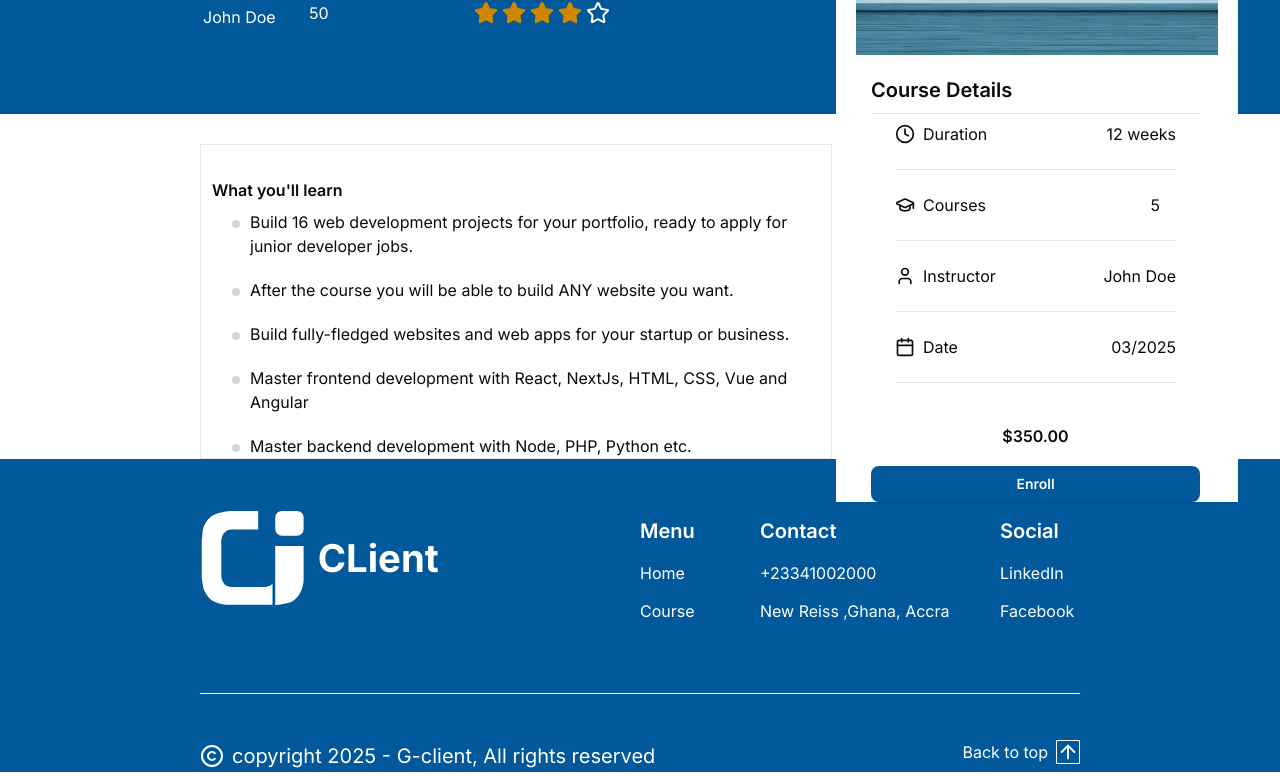
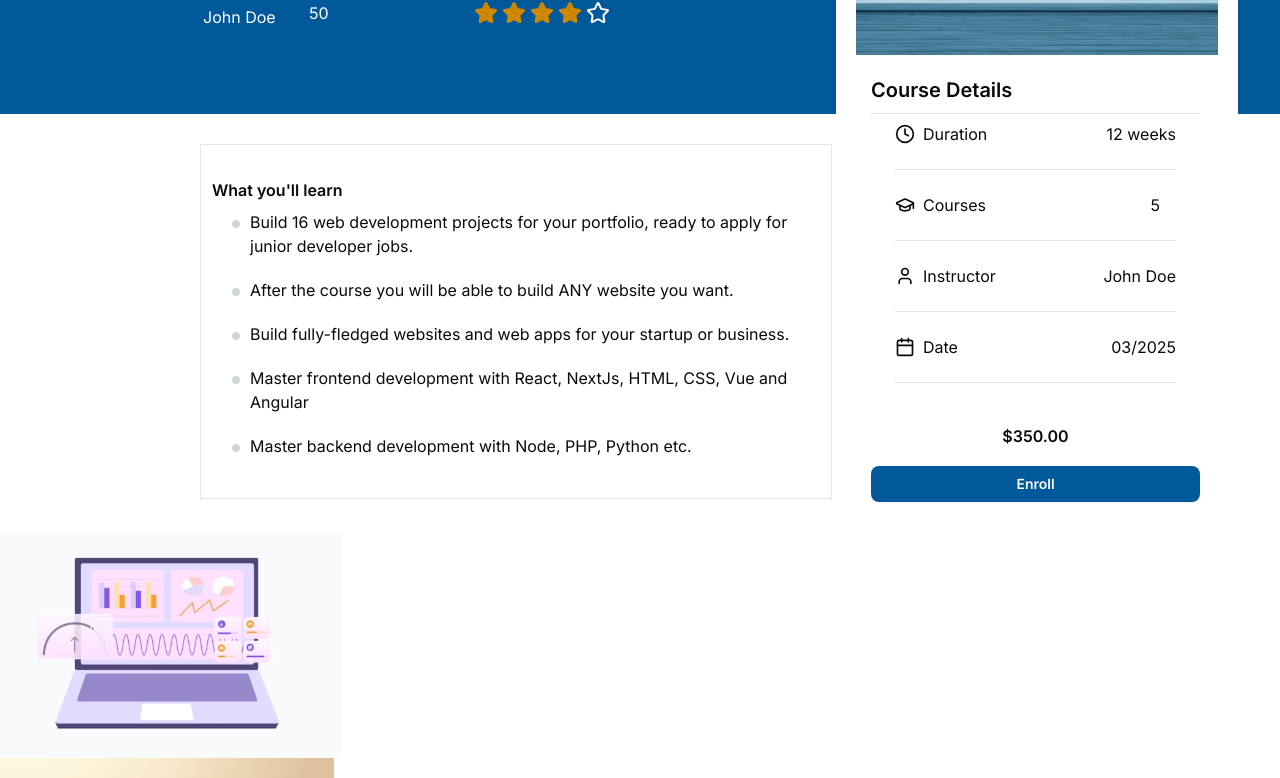
Before and after one commit to TESHU21/learning-management-system, a React (Vite) app in the folder frontend/: page /courses/1 in a window 1280 px wide. Shown: the part 393-1171 px from the top of the page. Built offline with nearby package versions, Linux system fonts and the light colour scheme; a web font is replaced by a local one.

Commit message:
Add Filter to other course

```diff
--- a/frontend/src/pages/courses/components/CourseDetail.jsx
+++ b/frontend/src/pages/courses/components/CourseDetail.jsx
@@ -1,6 +1,6 @@
 import React, { useState, useEffect } from "react";
 import { useParams, Link } from "react-router-dom";
-import { coursedetail } from "./data";
+import { course, coursedetail } from "./data";
 import { LiaCircle } from "react-icons/lia";
 import { Clock, GraduationCap, User, Calendar } from "lucide-react";
 import { Button } from "@/components/ui/button";
@@ -17,10 +17,13 @@ import {LucideStar} from 'lucide-react'
 export default function CourseDetail() {
   const { id } = useParams();
   const [openedCourse, setOpenedCourse] = useState(null);
+  const [relatedCourse,setRelatedCourse]=useState(null)
 
   useEffect(() => {
     const foundCourse = coursedetail.find((course) => course.id === +id);
     setOpenedCourse(foundCourse);
+    const otherCourse=coursedetail.filter((course)=>course.id!==+id)
+    setRelatedCourse(otherCourse)
   }, [id]);
 
   if (!openedCourse) {
@@ -93,7 +96,7 @@ export default function CourseDetail() {
       </div>
       <div className=" flex ">
          {/* What We Learn Section */}
-      <div className="ml-[200px] mt-[30px] border border-[#E6E6E6] w-[632px] pl-[11px] pt-[33px]">
+      <div className="ml-[200px] mt-[30px] py-10 mb-[34px] border border-[#E6E6E6] w-[632px] pl-[11px] pt-[33px]">
         <p className="font-semibold">What you'll learn</p>
         <div className="flex flex-col gap-3 pl-5">
   {openedCourse.core_concepts.map((item, index) => (
@@ -143,6 +146,15 @@ export default function CourseDetail() {
       </div>
 
       </div>
+      {/* Explore Related Courses */}
+      {
+        relatedCourse.map((item)=>
+
+    <div key={item.id}>
+      <img src={item.image} alt="" />
+    </div>
+        )
+      }
 
     </div>
   );
```
